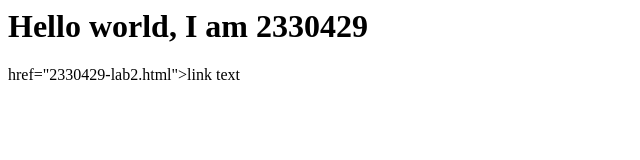
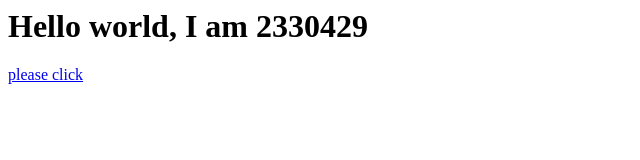
Before and after one commit to LMWits/2330429_Lab01, a plain HTML site: page index.html in a window 1280 px wide. Shown: the whole page, without its empty margins (0-640 px from the left). Drawn offline with Linux system fonts and the light colour scheme.

Commit message:
Update index.html

```diff
--- a/index.html
+++ b/index.html
@@ -3,6 +3,6 @@
 <html>
   <body>
     <h1>Hello world, I am 2330429 </h1>
-    <a>href="2330429-lab2.html">link text</a>
+    <a href="2330429-lab2.html"> please click </a>
   </body>
 </html>
```
